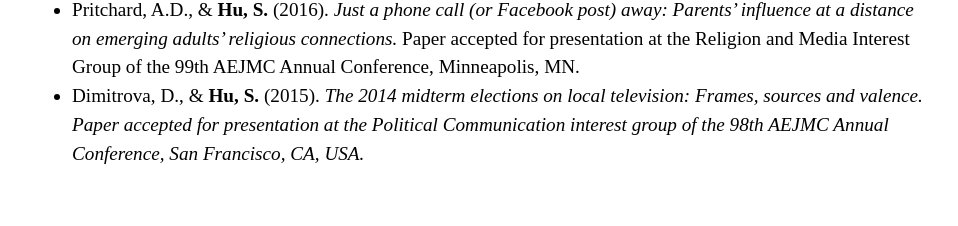
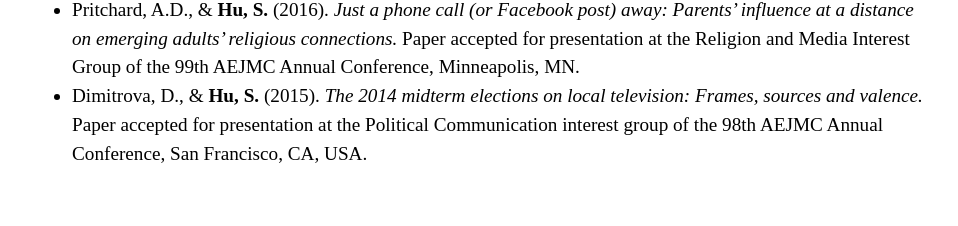
Before and after one commit to sisihuphd/sisihuphd.github.io, a Jekyll site: the page built from research/index.html, in a window 1280 px wide. Shown: the part 2287-2513 px from the top of the page, without its empty margins (160-1118 px from the left). Built offline with Jekyll 4.4.1, drawn with Linux system fonts in a browser that asks for light colours.

```diff
--- a/research/index.html
+++ b/research/index.html
@@ -41,7 +41,7 @@ title: My Research
 			<li>Hinnant, A., Boman, C., <b>Hu, S.</b>, Ashley, R., Chung, S., Lee, S., Dodd, S., Garbutt, J., & Cameron, G. (2018). <em>The third rail of pediatric communication: Discussing firearm safety in well-child exams.</em> Abstract accepted for presentation at the Health Communication Division of 68th ICA Annual Conference, Prague, Czech Republic.</li>
 			<li>Pritchard, A.D., & <b>Hu, S.</b> (2016). <em>Content with uncertainty: Uses and gratifications theory and the non-use of religious media by religious “not sures.”</em> Paper accepted for presentation at the 78th Association for the Sociology of Religion Annual Conference, Seattle, WA.</li>
 			<li>Pritchard, A.D., & <b>Hu, S.</b> (2016). <em>Just a phone call (or Facebook post) away: Parents’ influence at a distance on emerging adults’ religious connections.</em> Paper accepted for presentation at the Religion and Media Interest Group of the 99th AEJMC Annual Conference, Minneapolis, MN.</li>
-                        <li>Dimitrova, D., & <b>Hu, S.</b> (2015). <em>The 2014 midterm elections on local television: Frames, sources and valence.<em> Paper accepted for presentation at the Political Communication interest group of the 98th AEJMC Annual Conference, San Francisco, CA, USA.</li>
+                        <li>Dimitrova, D., & <b>Hu, S.</b> (2015). <em>The 2014 midterm elections on local television: Frames, sources and valence.</em> Paper accepted for presentation at the Political Communication interest group of the 98th AEJMC Annual Conference, San Francisco, CA, USA.</li>
 		</ul>
 
   	</div><!-- /.blurb -->
```
